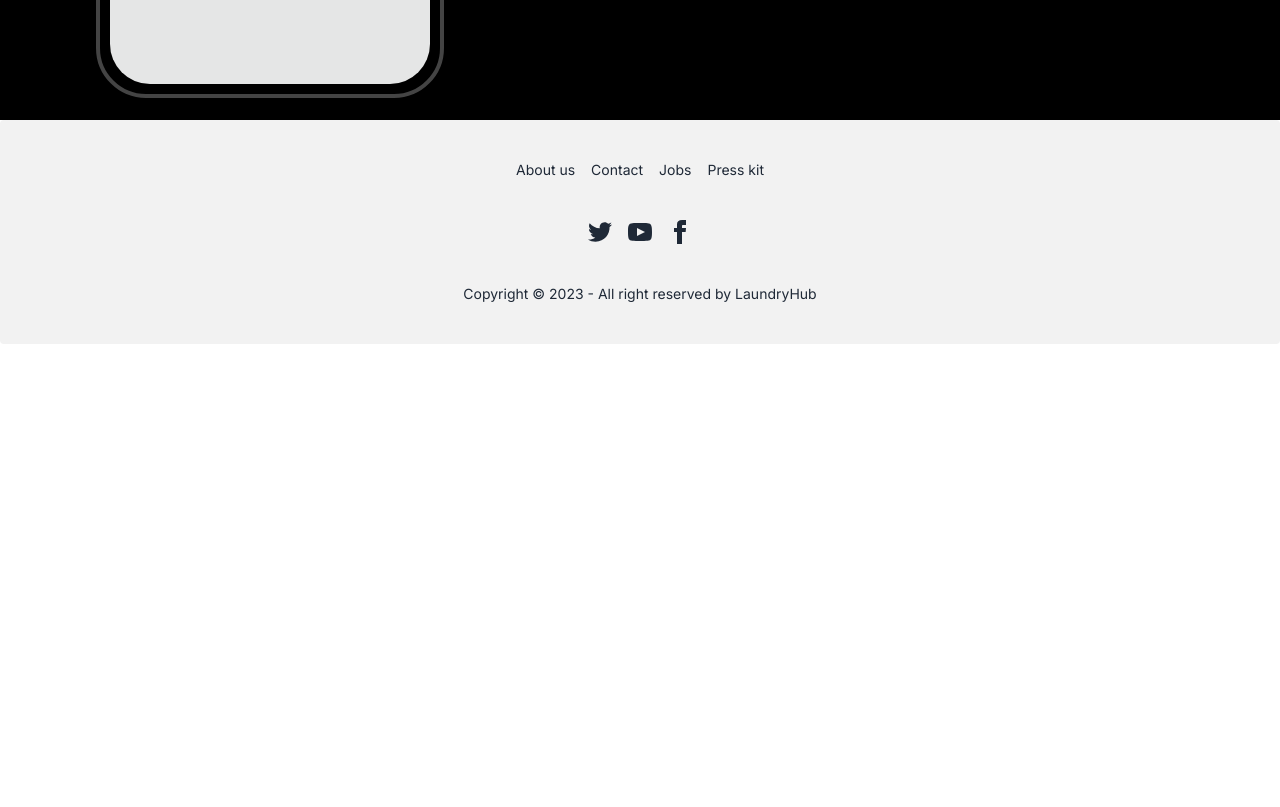
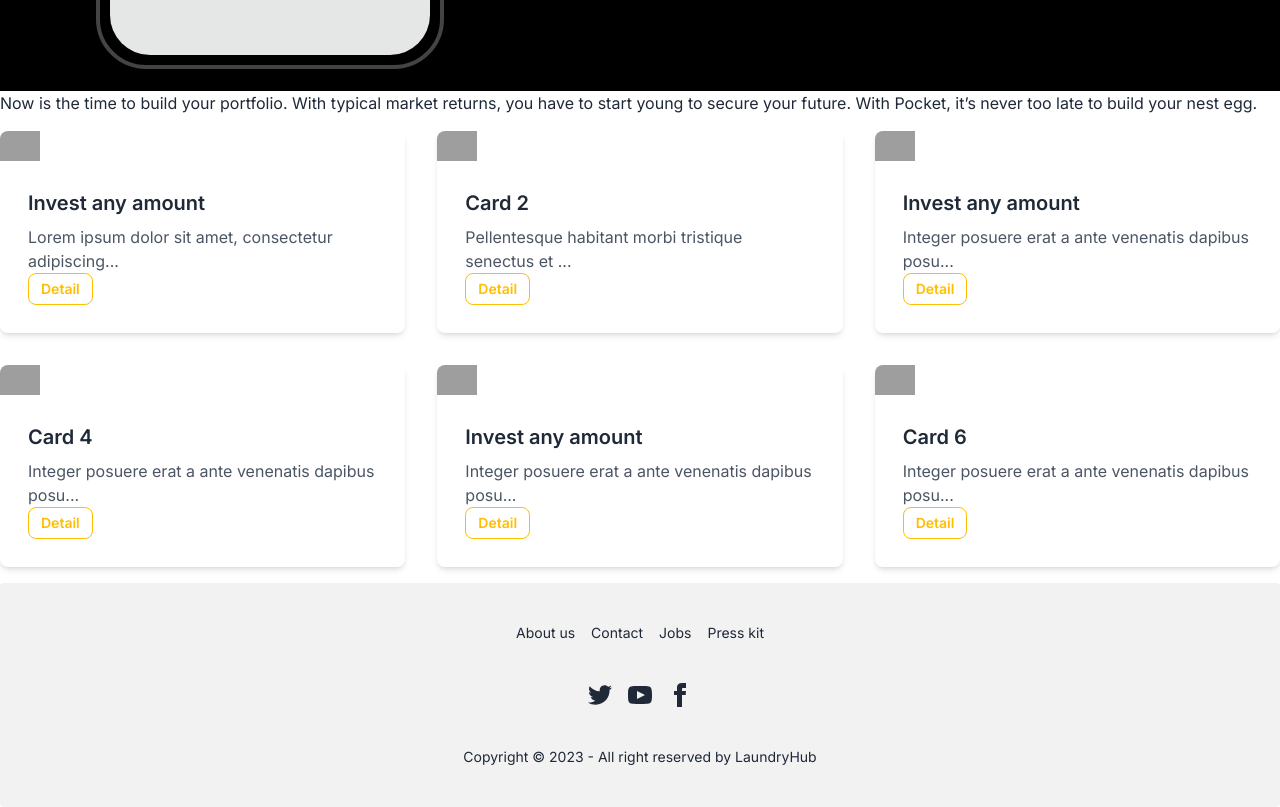
Before and after one commit to NatureSolution/laundry-app-next, a Next.js app: page /home in a window 1280 px wide. Shown: the part 1315-2122 px from the top of the page. Before the commit the page ends 1659 px from the top, so only its background shows below. Built offline with nearby package versions, Linux system fonts and the light colour scheme; grey boxes are pictures that could not be loaded.

Commit message:
office push 4jan

```diff
--- a/src/app/home/feature/featurepage.tsx
+++ b/src/app/home/feature/featurepage.tsx
@@ -18,8 +18,8 @@ const FeaturePage = () => {
           it.
         </p>
       </div>
-      <div className="flex p-4">
-        <div className="mx-20">
+      <div className="flex flex-col sm:flex-row p-4">
+        <div className="mx-5 lg:mx-20 ">
           <div className="mockup-phone">
             <div className="camera"></div>
             <div className="display">
--- /dev/null
+++ b/src/app/home/feature/portfoliopage.tsx
@@ -0,0 +1,80 @@
+import Link from "next/link";
+import icon1 from "../../../../public/icon/accelerate-svgrepo-com.svg";
+import icon2 from "../../../../public/icon/trend-analysis-svgrepo-com.svg";
+import icon3 from "../../../../public/icon/format-painter-svgrepo-com.svg";
+import  icon4  from "../../../../public/icon/upload-svgrepo-com.svg";
+import  icon5  from "../../../../public/icon/creativity-svgrepo-com.svg";
+import  icon6  from "../../../../public/icon/set-up-svgrepo-com.svg";
+import Image from "next/image";
+
+const cards = [
+    {
+      id: 1,
+      title: 'Invest any amount',
+      description: 'Lorem ipsum dolor sit amet, consectetur adipiscing elit.',
+      imageUrl: {icon1},
+    },
+    {
+      id: 2,
+      title: 'Card 2',
+      description: 'Pellentesque habitant morbi tristique senectus et netus et malesuada fames ac turpis egestas.',
+      imageUrl: {icon2},
+    },
+    {
+      id: 3,
+      title: 'Invest any amount',
+      description: 'Integer posuere erat a ante venenatis dapibus posuere velit aliquet.',
+      imageUrl: {icon3},
+    },
+    {
+      id: 4,
+      title: 'Card 4',
+      description: 'Integer posuere erat a ante venenatis dapibus posuere velit aliquet.',
+      imageUrl: {icon4},
+    },
+    {
+      id: 5,
+      title: 'Invest any amount',
+      description: 'Integer posuere erat a ante venenatis dapibus posuere velit aliquet.',
+      imageUrl: {icon5},
+    },
+    {
+      id: 4,
+      title: 'Card 6',
+      description: 'Integer posuere erat a ante venenatis dapibus posuere velit aliquet.',
+      imageUrl: {icon6},
+    },
+    // Add more cards as needed
+  ];
+
+  const truncateDescription = (text, maxLength) => {
+    return text.length > maxLength ? text.slice(0, maxLength) + '...' : text;
+  };
+
+export default function PortfolioPage() {
+    return (
+        <div>
+            <div>Now is the time to build your portfolio.
+                With typical market returns, you have to start young to secure your future. With Pocket, it’s never too late to build your nest egg.</div>
+            <div>
+            <div className="flex flex-wrap -mx-4">
+      {cards.map((card) => (
+        <div key={card.id} className="w-full md:w-1/3 p-4">
+          <div className="bg-white rounded-lg overflow-hidden shadow-md">
+            {/* <img src={icon1} alt={card.title} className="w-80 h-80 object-cover" /> */}
+            <Image src={icon2} alt="Picture of the author" width="40" height="40" placeholder="empty" />
+            <div className="p-7">
+              <h2 className="text-xl font-semibold mb-2">{card.title}</h2>
+              <p className="text-gray-600">{truncateDescription(card.description, 50)}</p>
+              <Link href={`/services/${card.id}`}>
+              <button className="btn btn-sm btn-outline btn-warning">Detail</button>
+              </Link>
+            </div>
+          </div>
+        </div>
+      ))}
+    </div>
+            </div>
+        </div>
+    )
+}
--- a/src/app/home/page.tsx
+++ b/src/app/home/page.tsx
@@ -2,13 +2,14 @@
 import React from "react";
 import ServiceStatus from "../masculinious/servicestatus/pags";
 import Link from "next/link";
-import cover  from "../../../public/images/cover0.png";
+import cover from "../../../public/images/cover0.png";
 import i1 from '../../../public/images/bbc.9cfc75a9.svg'
 import i2 from '../../../public/images/cbs.aa596395.svg'
 import i3 from '../../../public/images/cnn.eaae184a.svg'
 import i4 from '../../../public/images/bbc.9cfc75a9.svg'
-import Image  from "next/image";
+import Image from "next/image";
 import FeaturePage from "./feature/featurepage";
+import PortfolioPage from "./feature/portfoliopage";
 
 export default function HomePage() {
   const handleClick = () => {
@@ -17,7 +18,7 @@ export default function HomePage() {
 
   return (
     <div>
-        <div className="flex pt-14 m-7">
+      <div className="flex lg:px-10 sm:px-3 pt-14 m-7">
         <div>
           <div>
             <h1 className="text-3xl font-extrabold">Cutting Edge <br /> <span className="text-violet-700">Technology</span>  <br />Services</h1>
@@ -32,20 +33,20 @@ export default function HomePage() {
           </div>
         </div>
         <div>
-            <Image src={cover} width='700px' height='700px'  placeholder="blur"/>
+          <Image src={cover} width='700px' height='700px' placeholder="blur" />
         </div>
       </div>
-        <div className=" flex flex-wrap mx-7 gap-2">
-        <Image src={i1} width='8px' height='4px'  placeholder="empty"/>
-        <Image src={i2} width='8px' height='4px'  placeholder="empty"/>
-        <Image src={i3} width='8px' height='4px'  placeholder="empty"/>
-        <Image src={i1} width='8px' height='4px'  placeholder="empty"/>
-        <Image src={i1} width='8px' height='4px'  placeholder="empty"/>
-        <Image src={i1} width='8px' height='4px'  placeholder="empty"/>
+      <div className=" flex flex-wrap mx-20 gap-2">
+        <Image src={i1} width='8px' height='4px' placeholder="empty" />
+        <Image src={i2} width='8px' height='4px' placeholder="empty" />
+        <Image src={i3} width='8px' height='4px' placeholder="empty" />
+        <Image src={i1} width='8px' height='4px' placeholder="empty" />
+        <Image src={i1} width='8px' height='4px' placeholder="empty" />
+        <Image src={i1} width='8px' height='4px' placeholder="empty" />
 
       </div>
-        <div><FeaturePage/></div>
-        <div></div>
+      <div><FeaturePage /></div>
+      <div><PortfolioPage/></div>
       <div></div>
       <div></div>
 
```
Lines whose indentation alone changed are shown as unchanged.
